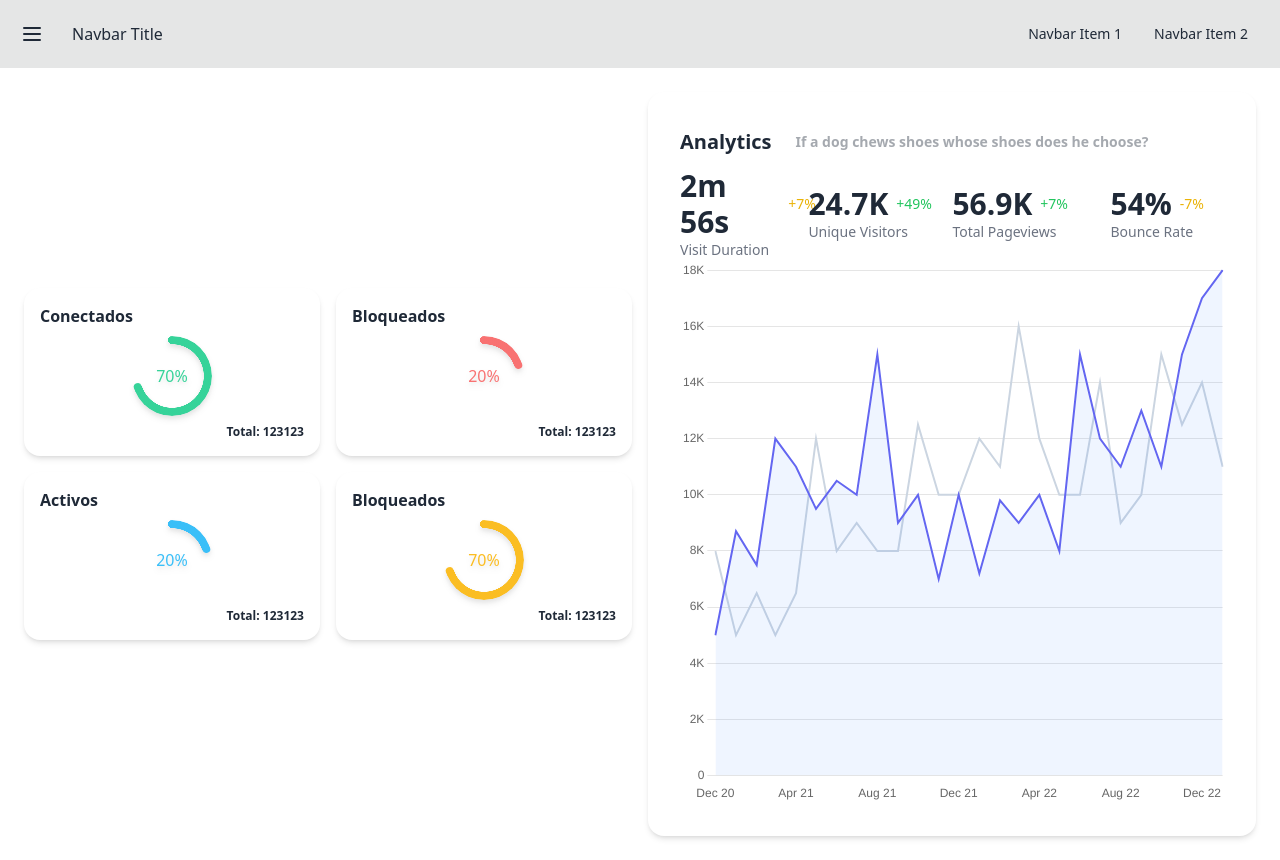
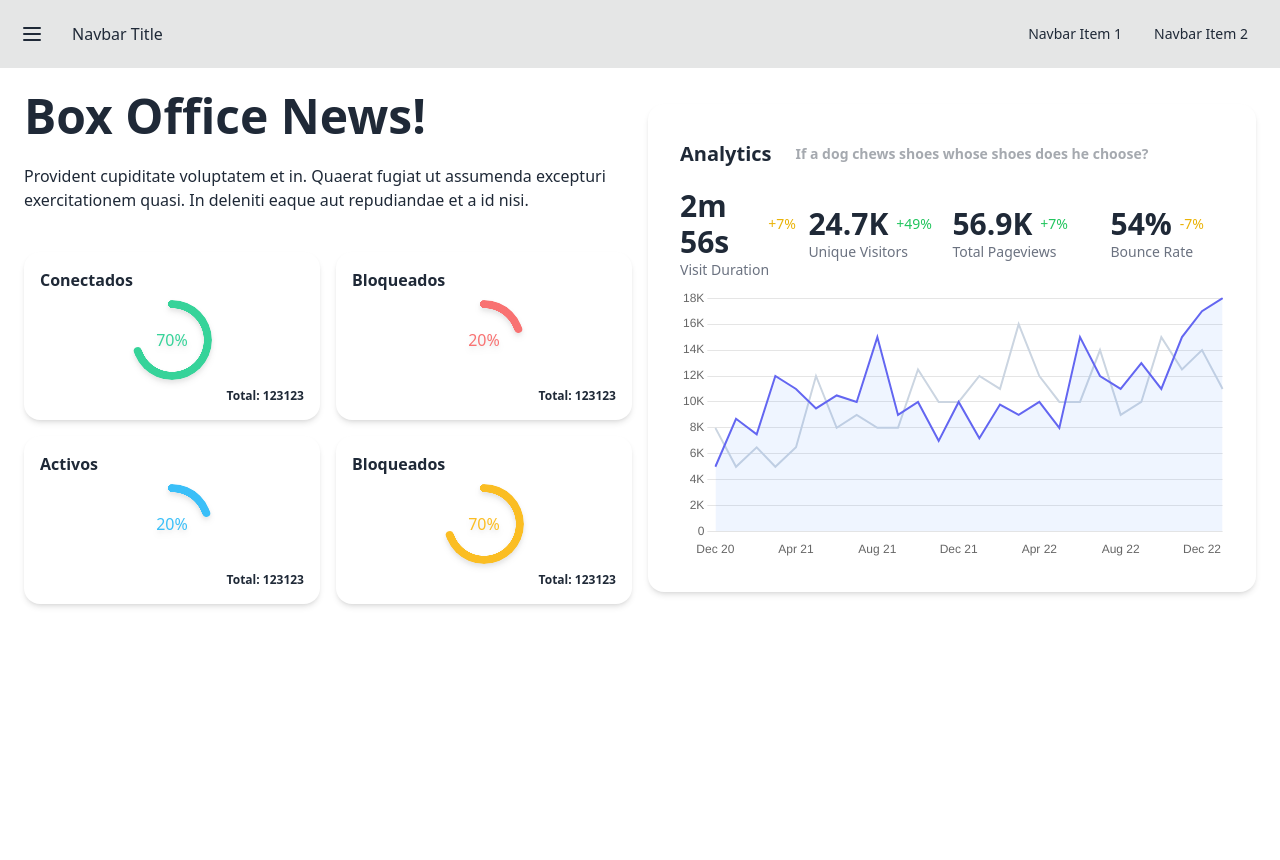
Before and after one commit to yigsvnsla/compass, an Angular app: page /dashboard in a window 1280 px wide. After the commit the page ends 800 px from the top, so only its background shows below. Built offline with nearby package versions, Linux system fonts and the light colour scheme.

Commit message:
fix registered charts.js

```diff
--- a/projects/web-compass/src/app/layouts/dashboard/dashboard.component.html
+++ b/projects/web-compass/src/app/layouts/dashboard/dashboard.component.html
@@ -1,6 +1,14 @@
 <section class="grid grid-flow-col grid-cols-2 items-center">
+
   <!-- round progress -->
   <div class="grid grid-cols-2 gap-4 p-2">
+
+    <!-- title round progress -->
+    <div class="col-span-full">
+      <h1 class="text-5xl font-bold">Box Office News!</h1>
+      <p class="py-6">Provident cupiditate voluptatem et in. Quaerat fugiat ut assumenda excepturi exercitationem quasi. In deleniti eaque aut repudiandae et a id nisi.</p>
+    </div>
+
     <div class="active:scale-105 transition-all ">
       <div class="card card-compact p-2 bg-base-100 shadow-md select-none">
         <div class="text-left p-2">
@@ -65,12 +73,11 @@
           <span>Analytics</span>
           <p class="menu-title">If a dog chews shoes whose shoes does he choose?</p>
         </h2>
-        <div class="grid grid-flow-row">
         <!-- grid responsive chart widgets -->
         <div class="grid grid-flow-row grid-cols-4 justify-items-end ">
           <!-- Visit Duration-->
-            <div class="flex items-center">
-              <div>
+          <div class="flex items-center justify-center py-2">
+            <div class="mr-5">
               <div class="flex items-center">
                 <div class="text-3xl font-bold text-gray-800  dark:text-gray-200 mr-2">2m 56s</div>
                 <div class="text-sm font-medium text-yellow-500">+7%</div>
@@ -79,7 +86,7 @@
             </div>
           </div>
           <!-- Unique Visitors -->
-            <div class="flex items-center py-2">
+          <div class="flex items-center justify-center py-2">
             <div class="mr-5">
               <div class="flex items-center">
                 <div class="text-3xl font-bold text-gray-800 dark:text-gray-200  mr-2">24.7K</div>
@@ -89,7 +96,7 @@
             </div>
           </div>
           <!-- Total Pageviews -->
-            <div class="flex items-center py-2">
+          <div class="flex items-center justify-center py-2">
             <div class="mr-5">
               <div class="flex items-center">
                 <div class="text-3xl font-bold text-gray-800 dark:text-gray-200  mr-2">56.9K</div>
@@ -99,7 +106,7 @@
             </div>
           </div>
           <!-- Bounce Rate -->
-            <div class="flex items-center py-2">
+          <div class="flex items-center justify-center py-2">
             <div class="mr-5">
               <div class="flex items-center">
                 <div class="text-3xl font-bold text-gray-800  dark:text-gray-200 mr-2">54%</div>
@@ -108,10 +115,9 @@
               <div class="text-sm text-gray-500">Bounce Rate</div>
             </div>
           </div>
-          </div>
           <!-- Chart built with Chart.js 3 -->
-          <div style="position: relative;" class="col-span-full chart-container">
-            <canvas id="analytics-card" height="300">{{this.charts}}</canvas>
+          <div style="position: relative; width:100%" class="row-span-1 col-span-full chart-container">
+            <canvas id="analytics-card">{{this.charts}}</canvas>
           </div>
         </div>
       </div>
--- a/projects/web-compass/src/app/layouts/dashboard/dashboard.component.ts
+++ b/projects/web-compass/src/app/layouts/dashboard/dashboard.component.ts
@@ -122,8 +122,6 @@ export class DashboardComponent {
           intersect: false,
           mode: 'nearest',
         },
-        responsive: true,
-        maintainAspectRatio: true,
       },
     })
   }
```
Lines whose indentation alone changed are shown as unchanged.
